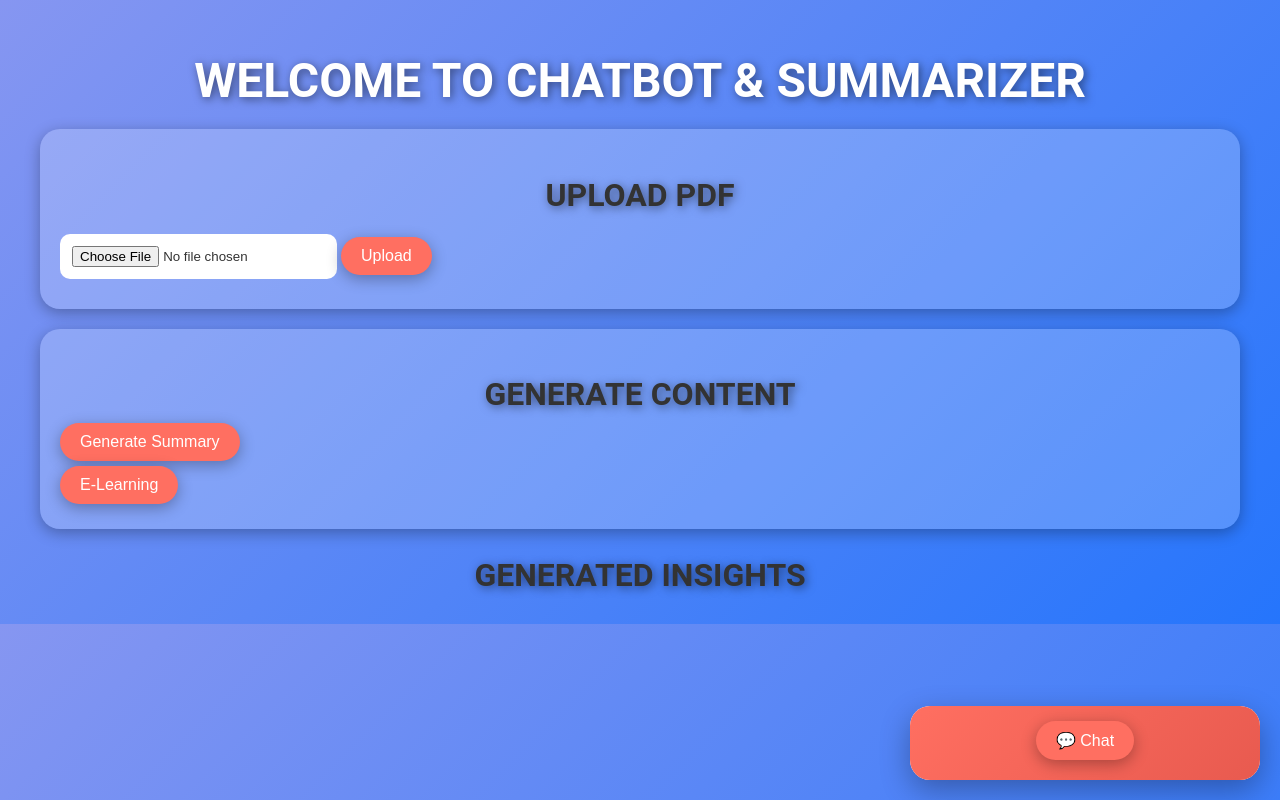
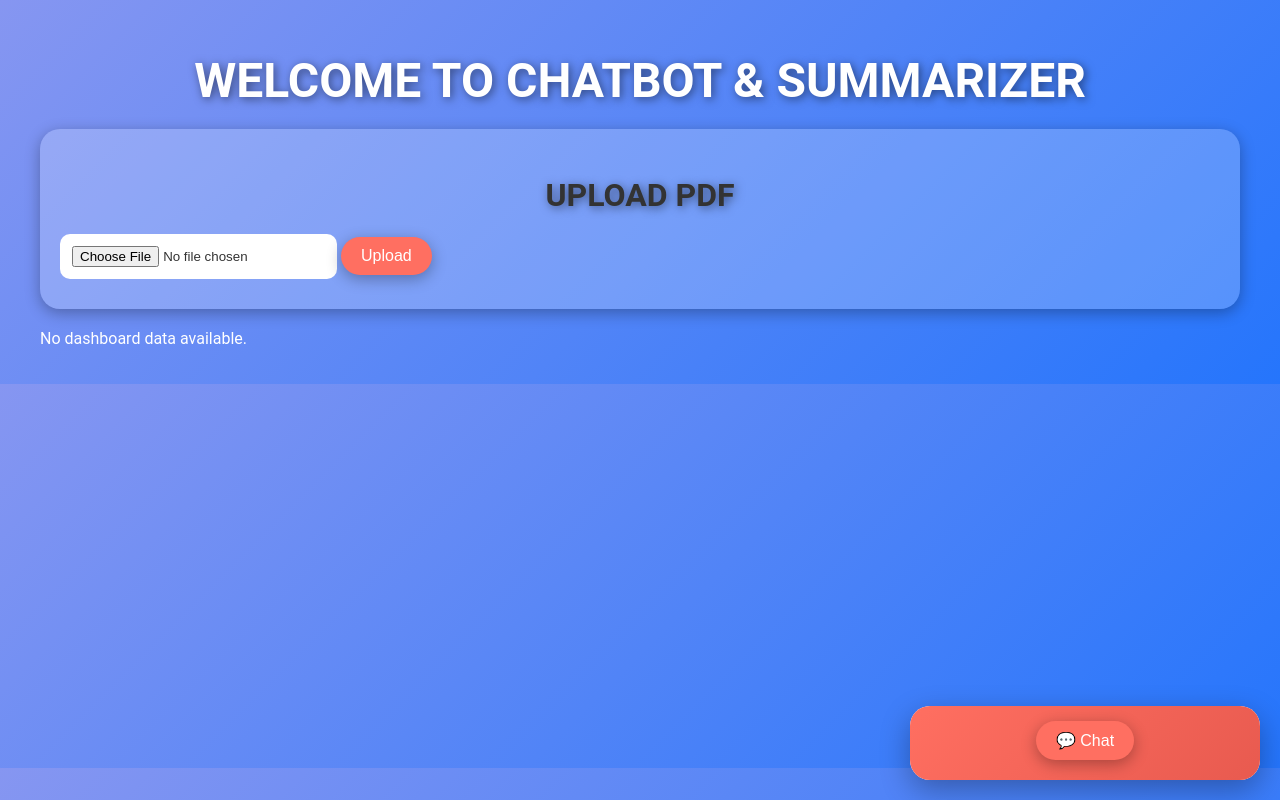
Before and after one commit to shahtirth07/SBHacks2025, a Flask app: template templates/index.html in a window 1280 px wide. Run offline with Flask 3, Linux system fonts and the light colour scheme; the template is opened without the code that fills it, so the values that code supplies are empty.

Commit message:
Committing all changes, including updated app.py with improved error handling and dashboard integration

```diff
--- a/app.py
+++ b/app.py
@@ -1,17 +1,15 @@
-from flask import Flask, render_template, request, jsonify
+from flask import Flask, render_template, request, jsonify, send_from_directory
 import os
-from chatbot import ask_claude
+import traceback
 import pdfplumber
+import re
 import openai
 import anthropic
 from pinecone import Pinecone, ServerlessSpec
 from dotenv import load_dotenv
-import re
 from summary import retrieve_relevant_chunks
 from e_learning import generate_detailed_notes
-# import pandas as pd
-# import json
-# from dashboard import extract_images_with_captions, extract_tables_with_captions
+from chatbot import ask_claude
 
 app = Flask(__name__)
 
@@ -42,15 +40,19 @@ if index_name not in [idx.name for idx in pinecone_client.list_indexes()]:
     )
 index = pinecone_client.Index(index_name)
 
+# Utility functions
 def chunk_text(text, chunk_size=500):
     text = re.sub(r'\s+', ' ', text)
     words = text.split()
-    chunks = [" ".join(words[i:i + chunk_size]) for i in range(0, len(words), chunk_size)]
-    return chunks
+    return [" ".join(words[i:i + chunk_size]) for i in range(0, len(words), chunk_size)]
 
 def process_pdf(pdf_path):
+    if not os.path.exists(pdf_path):
+        raise FileNotFoundError(f"File not found: {pdf_path}")
     with pdfplumber.open(pdf_path) as pdf:
-        text = "\n".join([page.extract_text() for page in pdf.pages])
+        text = "\n".join([page.extract_text() for page in pdf.pages if page.extract_text()])
+    if not text.strip():
+        raise ValueError("The uploaded PDF is empty or contains no extractable text.")
     return chunk_text(text)
 
 def index_pdf_chunks(chunks):
@@ -62,34 +64,16 @@ def index_pdf_chunks(chunks):
         metadata = {"text": chunk}
         index.upsert([{"id": f"chunk-{i}", "values": embedding, "metadata": metadata}])
 
-def retrieve_relevant_chunks(query, top_k=5):
-    query_embedding = openai.Embedding.create(
-        model="text-embedding-ada-002",
-        input=[query]
-    )['data'][0]['embedding']
-    results = index.query(vector=query_embedding, top_k=top_k, include_metadata=True)
-    return [match['metadata']['text'] for match in results['matches']]
+def beautify_text(text):
+    lines = text.split('\n')
+    cleaned_lines = [line.strip() for line in lines if line.strip()]
+    return '\n'.join(f"- {line}" for line in cleaned_lines)
 
-def generate_summary(retrieved_chunks):
-    context = "\n".join(retrieved_chunks)
-    prompt = f"""
-    {anthropic.HUMAN_PROMPT}
-    Using the following context, create a structured summary of the document:
-    Context:
-    {context}
-    {anthropic.AI_PROMPT}
-    """
-    response = anthropic_client.completions.create(
-        model="claude-2",
-        max_tokens_to_sample=2000,
-        temperature=0,
-        prompt=prompt
-    )
-    return response.completion
-
+# Routes
 @app.route('/')
 def index():
-    return render_template('index.html')
+    dashboard_data = {"images": [], "tables": []}
+    return render_template('index.html', dashboard_data=dashboard_data)
 
 @app.route('/chat', methods=['POST'])
 def chat():
@@ -97,8 +81,6 @@ def chat():
         user_message = request.json.get('message')
         if not user_message:
             return jsonify({'response': 'No message provided.'}), 400
-
-        # Call the `ask_claude` function from chatbot.py
         bot_response = ask_claude(user_message)
         return jsonify({'response': bot_response})
     except Exception as e:
@@ -107,73 +89,48 @@ def chat():
 @app.route('/upload', methods=['POST'])
 def upload_file():
     if 'file' not in request.files:
-        return render_template('index.html', error="No file part provided.")
-
+        return render_template('index.html', error="No file part provided.", dashboard_data={"images": [], "tables": []})
     file = request.files['file']
     if file.filename == '':
-        return render_template('index.html', error="No file selected.")
-
-    # Save the uploaded file
+        return render_template('index.html', error="No file selected.", dashboard_data={"images": [], "tables": []})
     file_path = os.path.join(app.config['UPLOAD_FOLDER'], file.filename)
     file.save(file_path)
-
-    return render_template('index.html', message="File uploaded successfully!", uploaded_file=file.filename)
+    return render_template('index.html', message="File uploaded successfully!", uploaded_file=file.filename, dashboard_data={"images": [], "tables": []})
 
 @app.route('/generate_summary', methods=['POST'])
-def generate_summary():
+def generate_summary_route():
     uploaded_file = request.form.get('uploaded_file')
     if not uploaded_file:
-        return render_template('index.html', error="No uploaded file found for summary generation.")
-
+        return render_template('index.html', error="No uploaded file found for summary generation.", dashboard_data={"images": [], "tables": []})
     file_path = os.path.join(app.config['UPLOAD_FOLDER'], uploaded_file)
     try:
-        # Extract text from the PDF
-        raw_text = process_pdf(file_path)
-
-        # Beautify the output for better readability
-        beautified_text = beautify_text("\n".join(raw_text))
-
-        return render_template('index.html', summary=beautified_text, uploaded_file=uploaded_file)
+        chunks = process_pdf(file_path)
+        index_pdf_chunks(chunks)
+        retrieved_chunks = retrieve_relevant_chunks("Summarize the document", top_k=5)
+        summary = beautify_text("\n".join(retrieved_chunks))
+        return render_template('index.html', summary=summary, uploaded_file=uploaded_file, dashboard_data={"images": [], "tables": []})
     except Exception as e:
-        import traceback
         error_details = traceback.format_exc()
         print(f"Error generating summary: {e}")
         print(error_details)
-        return render_template('index.html', error=f"Error generating summary: {str(e)}")
+        return render_template('index.html', error=f"Error generating summary: {str(e)}", dashboard_data={"images": [], "tables": []})
 
 @app.route('/e_learning', methods=['POST'])
 def e_learning():
     uploaded_file = request.form.get('uploaded_file')
     if not uploaded_file:
-        return render_template('index.html', error="No uploaded file found for e-learning.")
-
+        return render_template('index.html', error="No uploaded file found for e-learning.", dashboard_data={"images": [], "tables": []})
     file_path = os.path.join(app.config['UPLOAD_FOLDER'], uploaded_file)
     try:
-        # Example: Generate notes for chapters 1-3
         chapter_notes = {}
         for chapter in range(1, 3):
             query = f"Detailed notes for Chapter {chapter}"
             retrieved_chunks = retrieve_relevant_chunks(query, top_k=5)
             notes = generate_detailed_notes(retrieved_chunks, chapter)
             chapter_notes[chapter] = notes
-
-        return render_template('index.html', chapter_notes=chapter_notes, uploaded_file=uploaded_file)
+        return render_template('index.html', chapter_notes=chapter_notes, uploaded_file=uploaded_file, dashboard_data={"images": [], "tables": []})
     except Exception as e:
-        return render_template('index.html', error=f"Error generating e-learning content: {str(e)}")
-
-def beautify_text(text):
-    # Split the text into lines or paragraphs
-    lines = text.split('\n')
-
-    # Remove any empty lines
-    cleaned_lines = [line.strip() for line in lines if line.strip()]
-
-    # Format as bullet points
-    formatted_text = '\n'.join(f"- {line}" for line in cleaned_lines)
-
-    return formatted_text
-
-from flask import send_from_directory
+        return render_template('index.html', error=f"Error generating e-learning content: {str(e)}", dashboard_data={"images": [], "tables": []})
 
 @app.route('/static/<path:filename>')
 def static_files(filename):
--- a/templates/index.html
+++ b/templates/index.html
@@ -17,38 +17,32 @@
       <div class="upload-container">
         <h2>Upload PDF</h2>
         <form action="/upload" method="POST" enctype="multipart/form-data">
-          <input type="file" name="file" id="file-input" accept=".pdf" />
+          <input type="file" name="file" id="file-input" accept=".pdf" required />
           <button type="submit">Upload</button>
         </form>
         {% if message %}
         <p style="color: green">{{ message }}</p>
-        {% endif %} {% if error %}
+        {% endif %}
+        {% if error %}
         <p style="color: red">{{ error }}</p>
         {% endif %}
       </div>
 
       <!-- Buttons for Actions -->
+      {% if uploaded_file %}
       <div class="action-container">
         <h2>Generate Content</h2>
         <form action="/generate_summary" method="POST">
-          <input
-            type="hidden"
-            name="uploaded_file"
-            value="{{ uploaded_file }}"
-          />
+          <input type="hidden" name="uploaded_file" value="{{ uploaded_file }}" />
           <button type="submit">Generate Summary</button>
         </form>
         <form action="/e_learning" method="POST">
-          <input
-            type="hidden"
-            name="uploaded_file"
-            value="{{ uploaded_file }}"
-          />
+          <input type="hidden" name="uploaded_file" value="{{ uploaded_file }}" />
           <input type="hidden" name="summary" value="{{ summary }}" />
-          <!-- Persist summary -->
           <button type="submit">E-Learning</button>
         </form>
       </div>
+      {% endif %}
 
       <!-- Summary Section -->
       {% if summary %}
@@ -69,68 +63,13 @@
       </div>
       {% endif %}
 
-      <!-- Dashboard Section
-      {% if dashboard_data %}
+      <!-- Dashboard Section -->
+      {% if dashboard_data.images or dashboard_data.tables %}
       <div class="dashboard-container">
         <h2>Dashboard</h2>
         <div class="dashboard-content">
-          {% for image in dashboard_data.images %}
-          <div class="image-container">
-            <img src="{{ image.src }}" alt="Image with Caption" />
-            <p>{{ image.caption }}</p>
-          </div>
-          {% endfor %} {% for table in dashboard_data.tables %}
-          <div class="table-container">
-            <h3>{{ table.caption }}</h3>
-            <table>
-              <thead>
-                <tr>
-                  {% for col in table.columns %}
-                  <th>{{ col }}</th>
-                  {% endfor %}
-                </tr>
-              </thead>
-              <tbody>
-                {% for row in table.rows %}
-                <tr>
-                  {% for cell in row %}
-                  <td>{{ cell }}</td>
-                  {% endfor %}
-                </tr>
-                {% endfor %}
-              </tbody>
-            </table>
-          </div>
-          {% endfor %}
-        </div>
-      </div>
-      {% endif %}
-
-      <div class="action-container">
-        <h2>Dashboard</h2>
-        <form action="/generate_dashboard" method="POST">
-          <input
-            type="text"
-            name="json_path"
-            placeholder="Enter JSON file path"
-            required
-          />
-          <button type="submit">Generate Dashboard</button>
-        </form>
-      </div> -->
-
-      <!-- Placeholder for Dynamic Content -->
-      <div class="dynamic-content">
-        <h2>Generated Insights</h2>
-        <div id="dynamic-images"></div>
-        <div id="dynamic-graphs"></div>
-      </div>
-    </div>
-
-    <!-- Images Section -->
-    <!-- <div class="images-section">
+          {% if dashboard_data.images %}
           <h3>Extracted Images</h3>
-    {% if dashboard_data.images %}
           <div class="images-grid">
             {% for image in dashboard_data.images %}
             <div class="image-item">
@@ -139,15 +78,10 @@
             </div>
             {% endfor %}
           </div>
-    {% else %}
-      <p>No images available.</p>
           {% endif %}
-  </div> -->
 
-    <!-- Tables Section -->
-    <!-- <div class="tables-section">
+          {% if dashboard_data.tables %}
           <h3>Extracted Tables</h3>
-    {% if dashboard_data.tables %}
           {% for table in dashboard_data.tables %}
           <div class="table-container">
             <h4>{{ table.caption }}</h4>
@@ -171,11 +105,12 @@
             </table>
           </div>
           {% endfor %}
-    {% else %}
-      <p>No tables available.</p>
           {% endif %}
         </div>
-</div> -->
+      </div>
+      {% else %}
+      <p>No dashboard data available.</p>
+      {% endif %}
 
       <!-- Chatbot Floating Widget -->
       <div class="chat-widget">
@@ -192,6 +127,7 @@
           </div>
         </div>
       </div>
+    </div>
 
     <script src="{{ url_for('static', filename='js/script.js') }}"></script>
   </body>
```
Also changed, not shown: 1 other file. Lines whose indentation alone changed are shown as unchanged.
